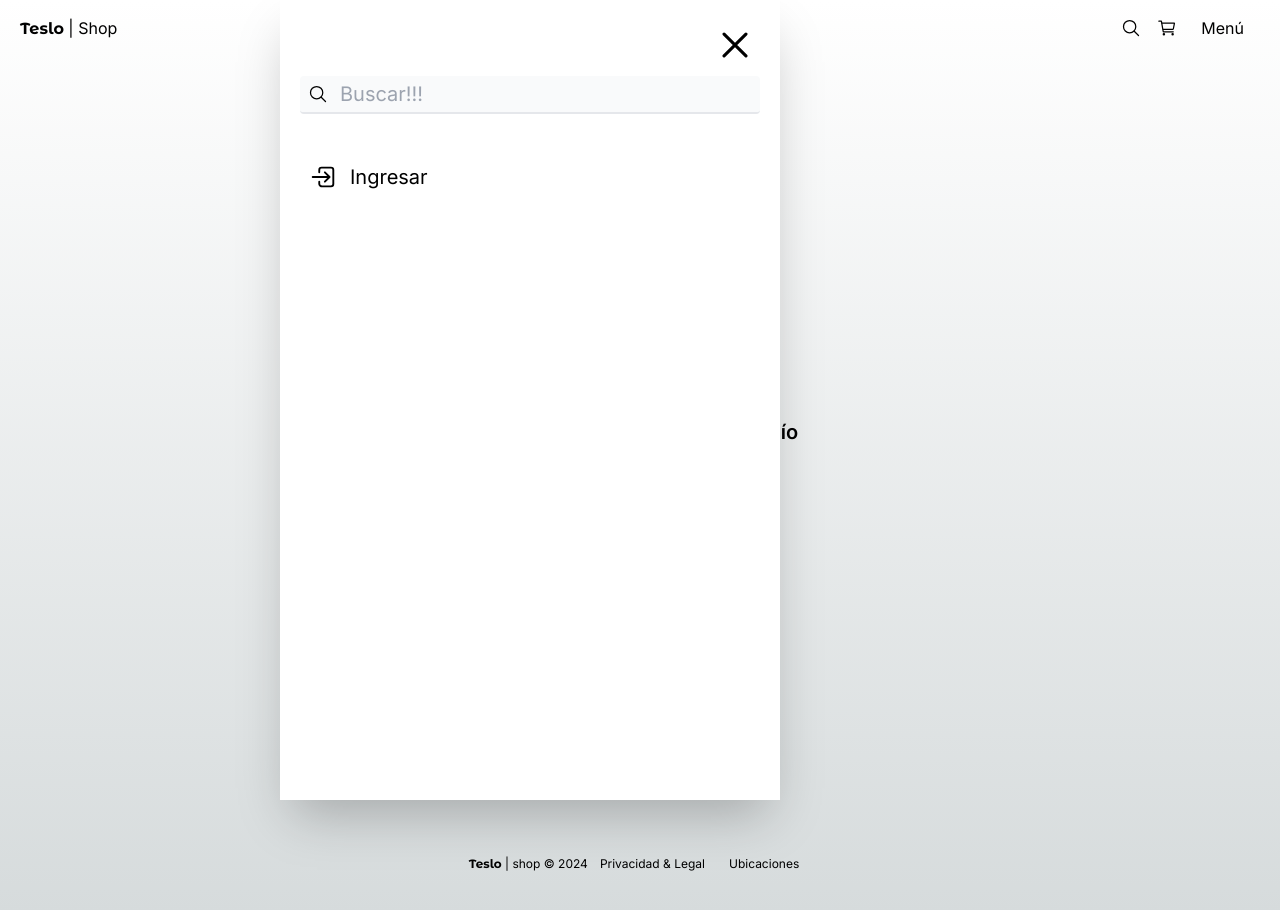
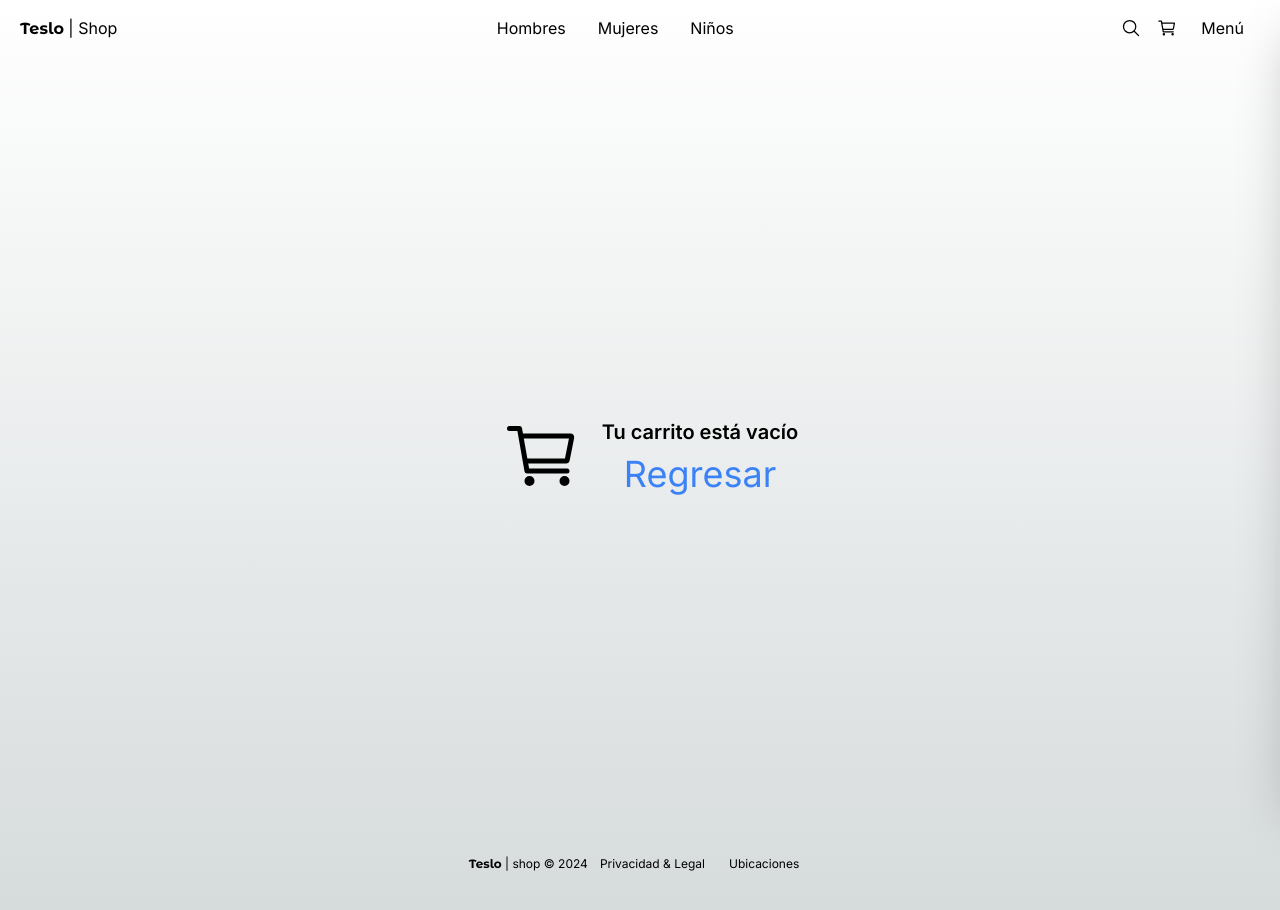
Before and after one commit to mag071/teslo2024, a Next.js app: page /empty in a window 1280 px wide. Built offline with nearby package versions, Linux system fonts and the light colour scheme; no server answers.

Commit message:
arreglando menu en mobile 2

```diff
--- a/src/components/ui/sidebar/Sidebar.tsx
+++ b/src/components/ui/sidebar/Sidebar.tsx
@@ -43,9 +43,9 @@ export const Sidebar = () => {
       {/* Sidemenu */}
       <nav
         className={clsx(
-          "fixed p-5 right-0 top-0 w-[500px] h-screen bg-white z-20 shadow-2xl transform transition-all duration-300",
+          "fixed p-5 right-0 top-0 w-[300px] h-screen bg-white z-20 shadow-2xl transform transition-all duration-300",
           {
-            "-translate-x-full": !isSideMenuOpen,
+            "translate-x-full": !isSideMenuOpen,
           }
         )}
       >
```
